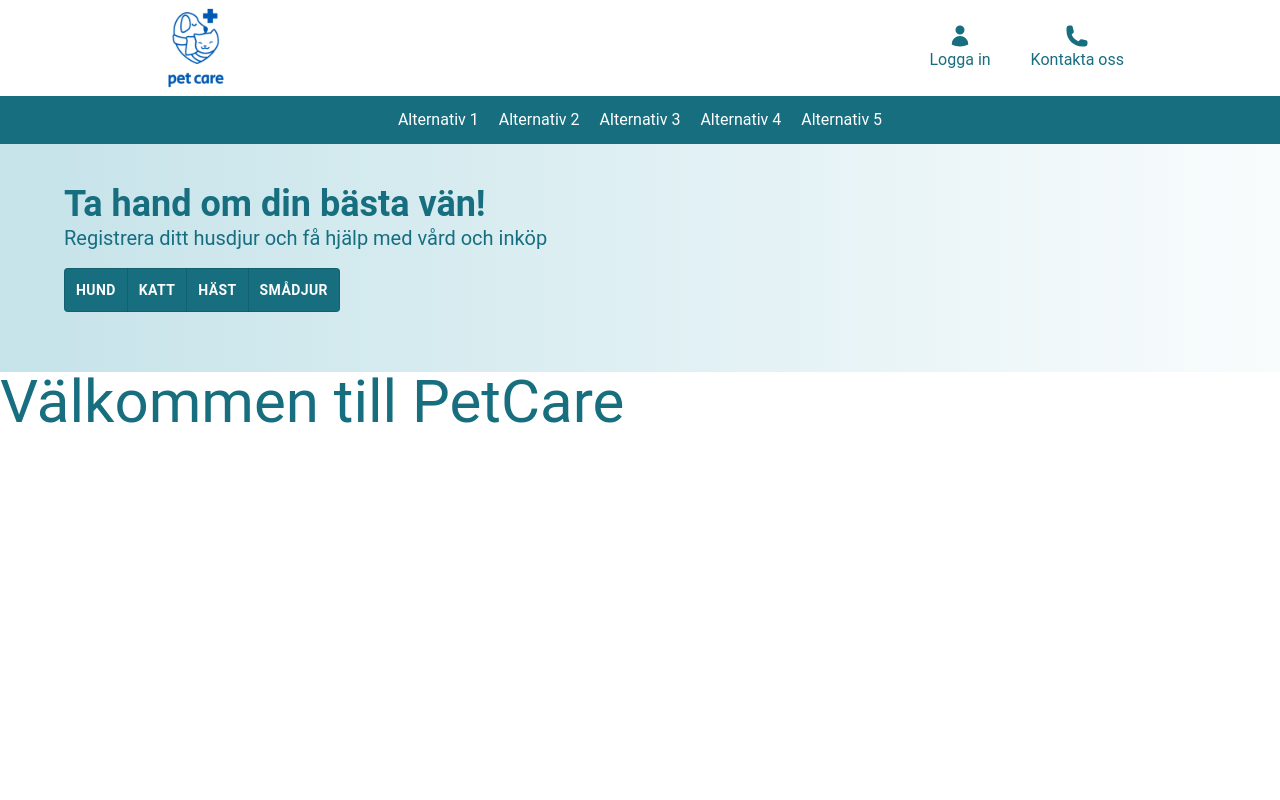
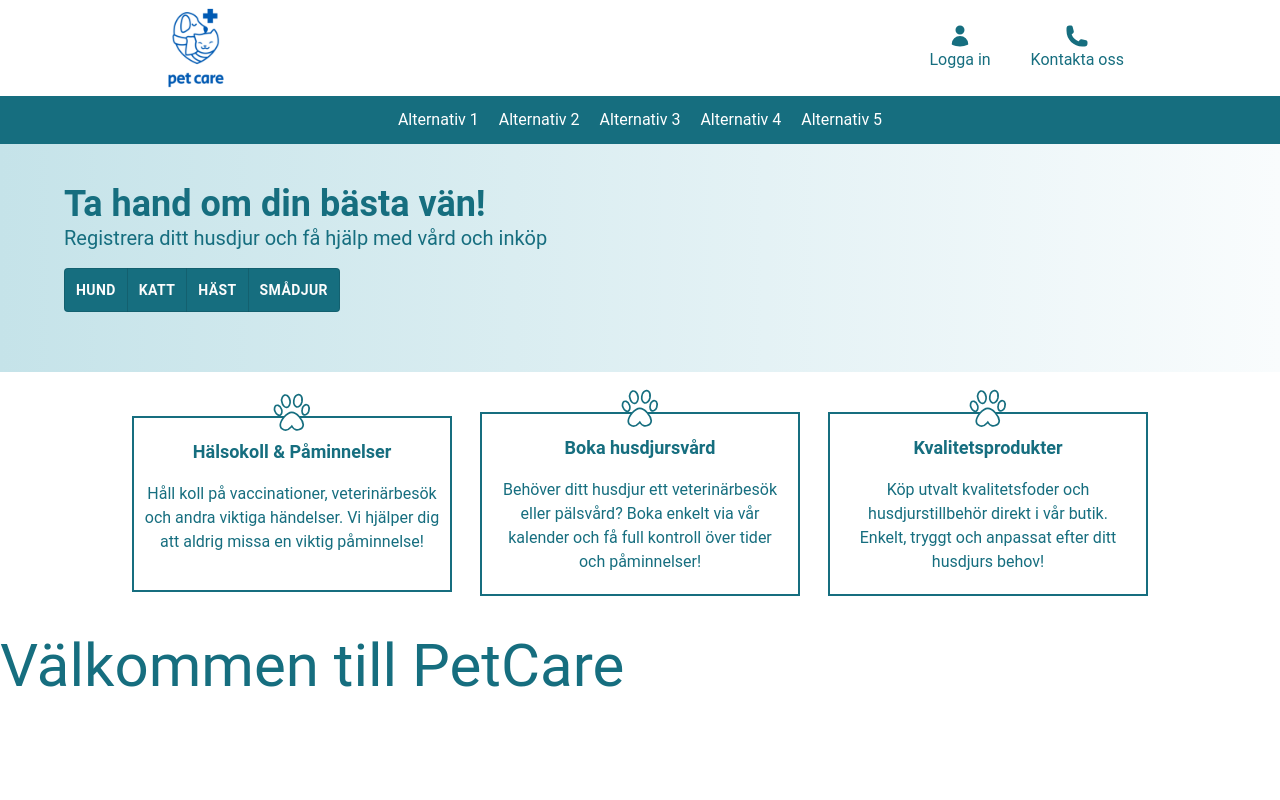
Before and after one commit to naathaliie/Nathalies-degree-project, a Next.js app in the folder pet-care/: page / in a window 1280 px wide. Shown: the top 800 px of the page. Built offline with nearby package versions, Linux system fonts and the light colour scheme.

Commit message:
Usplist and uspcard

```diff
--- /dev/null
+++ b/pet-care/src/app/components/USP/UspCard.tsx
@@ -0,0 +1,23 @@
+import React from "react";
+
+type UspCardProps = {
+  title: string;
+  text: string;
+};
+
+const UspCard = ({ title, text }: UspCardProps) => {
+  return (
+    <div className=" relative border-2 border-petCare-sapphireTeal-dark flex flex-col text-center gap-4 py-5 px-2 w-80 min-h-44">
+      <img
+        src="/pawByMe.svg"
+        width={40}
+        alt="paw"
+        className="absolute top-[-25px] left-1/2 transform -translate-x-1/2"
+      ></img>
+      <h2 className="font-bold text-lg">{title}</h2>
+      <p className=" text-pretty">{text}</p>
+    </div>
+  );
+};
+
+export default UspCard;
--- /dev/null
+++ b/pet-care/src/app/components/USP/UspList.tsx
@@ -0,0 +1,28 @@
+import React from "react";
+import UspCard from "./UspCard";
+
+const UspList = () => {
+  const uspListItems = [
+    {
+      title: "Hälsokoll & Påminnelser",
+      text: "Håll koll på vaccinationer, veterinärbesök och andra viktiga händelser. Vi hjälper dig att aldrig missa en viktig påminnelse!",
+    },
+    {
+      title: "Boka husdjursvård",
+      text: "Behöver ditt husdjur ett veterinärbesök eller pälsvård? Boka enkelt via vår kalender och få full kontroll över tider och påminnelser!",
+    },
+    {
+      title: "Kvalitetsprodukter",
+      text: "Köp utvalt kvalitetsfoder och husdjurstillbehör direkt i vår butik. Enkelt, tryggt och anpassat efter ditt husdjurs behov!",
+    },
+  ];
+  return (
+    <div className=" w-full pt-10 pb-10 pl-16 pr-16 text-petCare-sapphireTeal-dark flex justify-center items-center gap-7 flex-col md:flex-row flex-wrap">
+      {uspListItems.map((item, index) => {
+        return <UspCard key={index} title={item.title} text={item.text} />;
+      })}
+    </div>
+  );
+};
+
+export default UspList;
--- a/pet-care/src/app/page.tsx
+++ b/pet-care/src/app/page.tsx
@@ -3,13 +3,16 @@ import ProductCard from "./components/productCard";
 import dog from "../../public/8630162.png";
 import Image from "next/image";
 import HeroSection from "./components/HeroSection";
+import UspList from "./components/USP/UspList";
 
 export default function HomePage() {
   return (
     <main className="HomePage">
-        <HeroSection/>
-     <h1 className="text-6xl text-petCare-sapphireTeal-dark">Välkommen till PetCare</h1>
-
+      <HeroSection />
+      <UspList />
+      <h1 className="text-6xl text-petCare-sapphireTeal-dark">
+        Välkommen till PetCare
+      </h1>
     </main>
   );
 }
```
